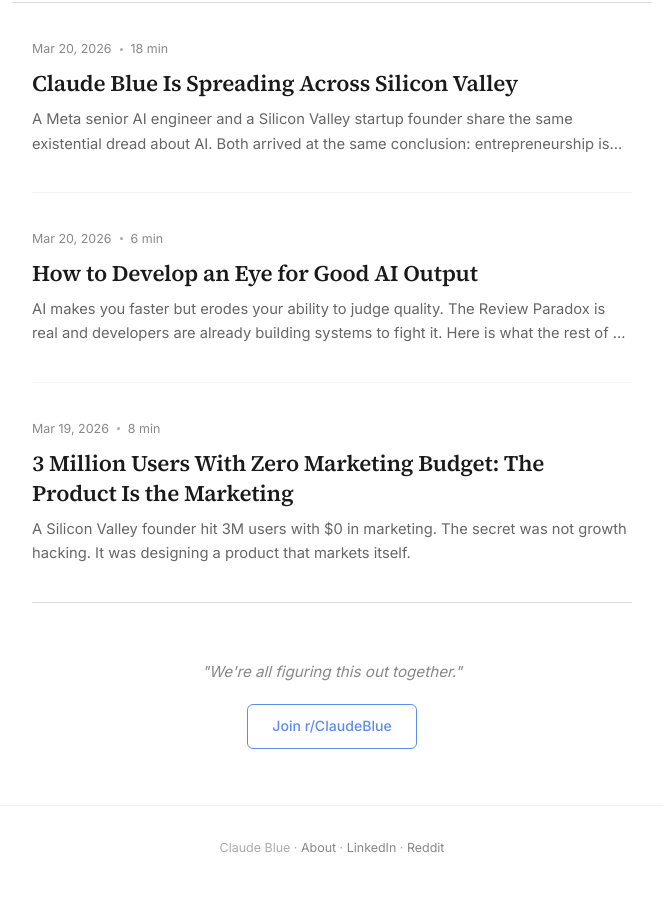
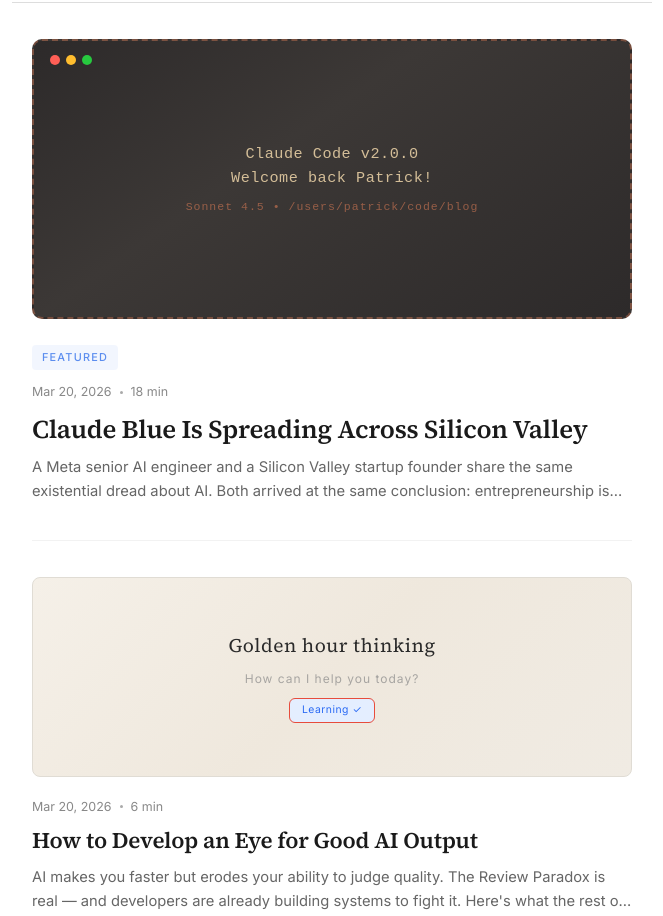
Before and after one commit to patrickhan-coder/claudeblue-blog, a plain HTML site: page index.html in a window 1280 px wide. Shown: the part 349-1265 px from the top of the page, without its empty margins (308-971 px from the left). Before the commit the page ends 1239 px from the top, so only its background shows below. Drawn offline with Linux system fonts and the light colour scheme.

Commit message:
Update index.html with CSS thumbnails and featured post

```diff
--- a/index.html
+++ b/index.html
@@ -56,7 +56,15 @@
     </header>
 
     <div class="feed">
-        <a href="posts/claude-blue-is-spreading-across-silicon-valley.html" class="feed-item">
+        <!-- Post entries: add new posts at the top -->
+
+        <a href="posts/claude-blue-is-spreading-across-silicon-valley.html" class="feed-item featured">
+            <div class="feed-thumb thumb-terminal">
+                <div class="thumb-dots"><span class="dot-r"></span><span class="dot-y"></span><span class="dot-g"></span></div>
+                <div class="feed-thumb-title">Claude Code v2.0.0<br>Welcome back Patrick!</div>
+                <div class="feed-thumb-sub">Sonnet 4.5 &bull; /users/patrick/code/blog</div>
+            </div>
+            <span class="feed-badge">Featured</span>
             <div class="feed-meta">
                 <span>Mar 20, 2026</span>
                 <span class="dot"></span>
@@ -67,28 +75,37 @@
         </a>
 
         <a href="posts/how-to-develop-eye-for-good-ai-output.html" class="feed-item">
+            <div class="feed-thumb thumb-claude-ai">
+                <div class="feed-thumb-title">Golden hour thinking</div>
+                <div class="feed-thumb-sub">How can I help you today?</div>
+                <div class="thumb-badge">Learning &check;</div>
+            </div>
             <div class="feed-meta">
                 <span>Mar 20, 2026</span>
                 <span class="dot"></span>
                 <span>6 min</span>
             </div>
             <h2 class="feed-title">How to Develop an Eye for Good AI Output</h2>
-            <p class="feed-excerpt">AI makes you faster but erodes your ability to judge quality. The Review Paradox is real and developers are already building systems to fight it. Here is what the rest of us can learn.</p>
+            <p class="feed-excerpt">AI makes you faster but erodes your ability to judge quality. The Review Paradox is real — and developers are already building systems to fight it. Here's what the rest of us can learn.</p>
         </a>
 
         <a href="posts/3-million-users-product-is-marketing.html" class="feed-item">
+            <div class="feed-thumb thumb-sv">
+                <div class="feed-thumb-title">SILICON<br>VALLEY</div>
+                <div class="feed-thumb-sub">Google &bull; Oracle &bull; Uber &bull; Lyft</div>
+            </div>
             <div class="feed-meta">
                 <span>Mar 19, 2026</span>
                 <span class="dot"></span>
                 <span>8 min</span>
             </div>
             <h2 class="feed-title">3 Million Users With Zero Marketing Budget: The Product Is the Marketing</h2>
-            <p class="feed-excerpt">A Silicon Valley founder hit 3M users with $0 in marketing. The secret was not growth hacking. It was designing a product that markets itself.</p>
+            <p class="feed-excerpt">A Silicon Valley founder hit 3M users with $0 in marketing. The secret wasn't growth hacking — it was designing a product that markets itself.</p>
         </a>
     </div>
 
     <div class="bottom-cta">
-        <p>"We're all figuring this out together."</p>
+        <p>"I don't have the answers for you — we're just all figuring this out together here."</p>
         <a href="https://www.reddit.com/r/ClaudeBlue/" target="_blank">Join r/ClaudeBlue</a>
     </div>
 
```
